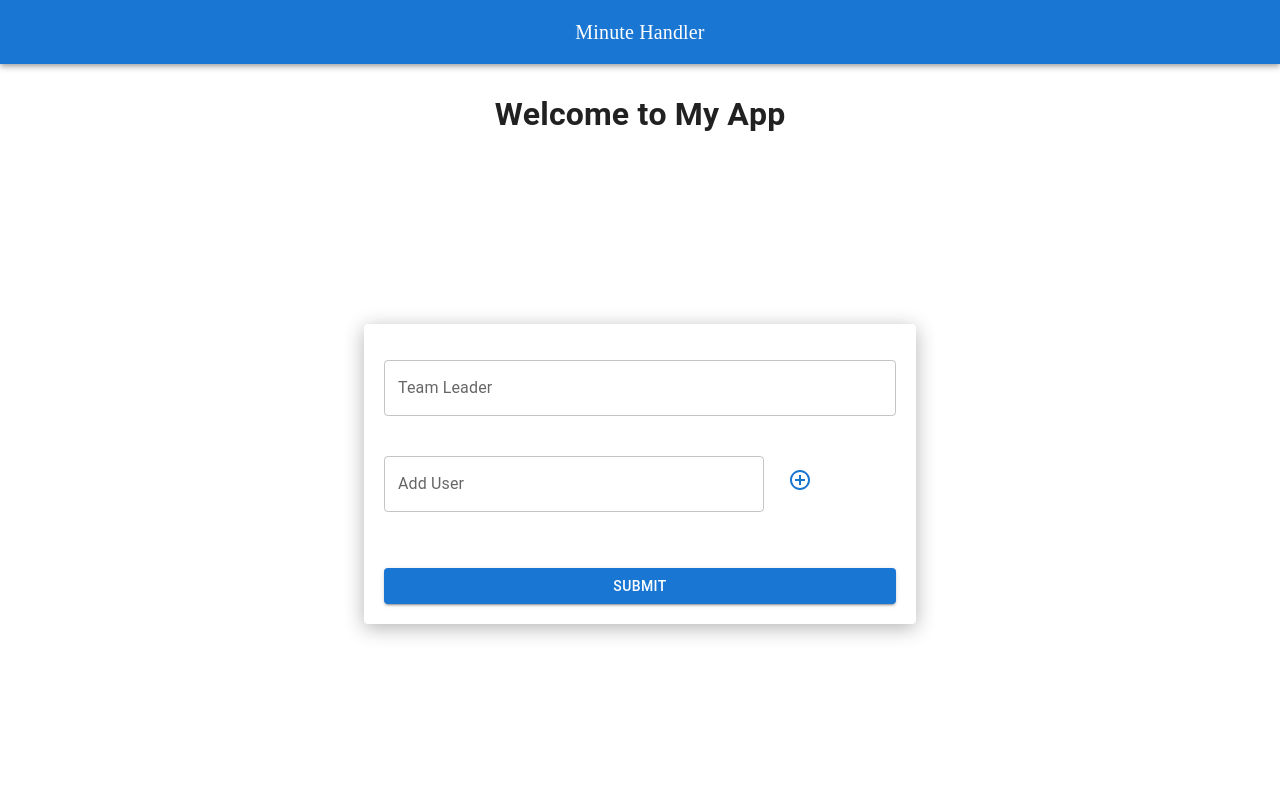
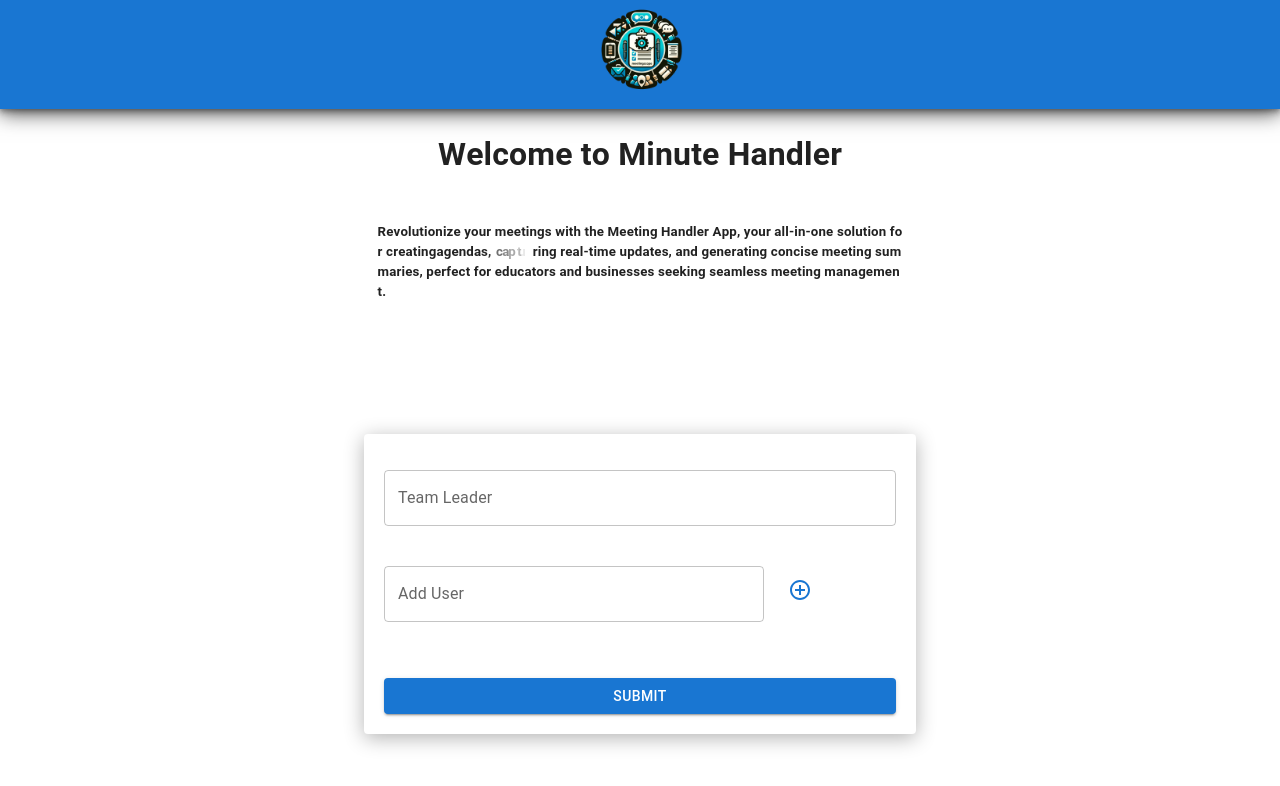
Before and after one commit to reheant/McHacks11, a React (Create React App) app in the folder client/: page / in a window 1280 px wide. Shown: the top 786 px of the page. Built offline with nearby package versions, Linux system fonts and the light colour scheme.

Commit message:
styling change

```diff
--- a/client/src/Components/Header.jsx
+++ b/client/src/Components/Header.jsx
@@ -4,24 +4,24 @@ import AppBar from '@mui/material/AppBar';
 import Box from '@mui/material/Box';
 import Toolbar from '@mui/material/Toolbar';
 import Typography from '@mui/material/Typography';
-import { Link } from 'react-router-dom';
+import logo from "../logo.png";
 
 export default function ButtonAppBar() {
   const theme = createTheme({
     palette: {
       mode: 'light',
-    },
+          },
   });
 
   return (
     <ThemeProvider theme={theme}>
       <CssBaseline />
-      <Box sx={{ flexGrow: 1 }}>
-        <AppBar position="static">
+      <Box sx={{ flexGrow: 1,  boxShadow: "0px 4px 20px rgba(0, 0, 0, 0.7)", }}>
+        <AppBar position="static" color="primary">
           <Toolbar>
             <Typography variant="h6" component="div" sx={{ flexGrow: 1, textAlign: 'center', fontFamily: 'Nunito' }}>
               <a href="/" style={{ textDecoration: 'none', color: 'inherit' }}>
-                Minute Handler
+                <img src={logo} alt="Logo" style={{ height: '100px' }} />
               </a>
             </Typography>
           </Toolbar>
--- a/client/src/Components/Home.jsx
+++ b/client/src/Components/Home.jsx
@@ -1,4 +1,3 @@
-// TeamForm.js
 import React, { useState } from "react";
 import { useNavigate } from 'react-router-dom';
 import {
@@ -12,10 +11,11 @@ import {
   ListItemText,
   Grid,
   Paper,
+  Stack,
 } from "@mui/material";
 import AddCircleOutlineIcon from "@mui/icons-material/AddCircleOutline";
 import RemoveCircleOutlineIcon from "@mui/icons-material/RemoveCircleOutline";
-import AnimatedText from './AnimatedText';
+import AnimatedText from "./AnimatedText";
 
 const TeamForm = () => {
   const [teamLeader, setTeamLeader] = useState("");
@@ -51,15 +51,36 @@ const TeamForm = () => {
       users: [teamLeader, ...users],
     };
     console.log("Team Data:", teamData);
-    navigate('/Initialization', { state: teamData });
+    navigate("/Initialization", { state: teamData });
   };
 
   return (
     <>
-      <Box sx={{display: 'flex', justifyContent: 'center', alignItems: 'center', height: '100px'}}>
-        <h1><AnimatedText text="Welcome to My App" animationClassName="letter-animation" /></h1>
-      </Box>
-      <Box sx={{display: 'flex', justifyContent: 'center', alignItems: 'center', height: '600px', maxHeight: "1000px"}}>
+      <Stack
+        sx={{
+          display: "flex",
+          justifyContent: "center",
+          alignItems: "center",
+
+
+        }}
+      >
+        <h1>
+          <AnimatedText
+            text="Welcome to Minute Handler"
+            animationClassName="letter-animation"
+          />
+        </h1>
+        <Box sx={{width:"41%"}}> <h5 style={{
+
+          justifyContent: "center",
+          alignItems: "center",}}>  <AnimatedText
+            text="Revolutionize your meetings with the Meeting Handler App, your all-in-one solution for creatingagendas,  capturing real-time updates, and generating concise meeting summaries, perfect for educators and businesses seeking seamless meeting management."
+            animationClassName="letter-animation"
+          /></h5></Box>
+
+      </Stack>
+      <Box sx={{display: 'flex', justifyContent: 'center', alignItems: 'center', height: '500px', maxHeight: "1000px"}}>
         <Container maxWidth="sm">
           <Paper sx={{ padding: "20px", marginTop: "20px", boxShadow: '0px 4px 20px rgba(0, 0, 0, 0.3)' }}>
             <form onSubmit={handleSubmit}>
@@ -122,6 +143,7 @@ const TeamForm = () => {
           </Paper>
         </Container>
       </Box>
+
     </>
   );
 };
```
Also changed, not shown: client/src/logo.png (added).
